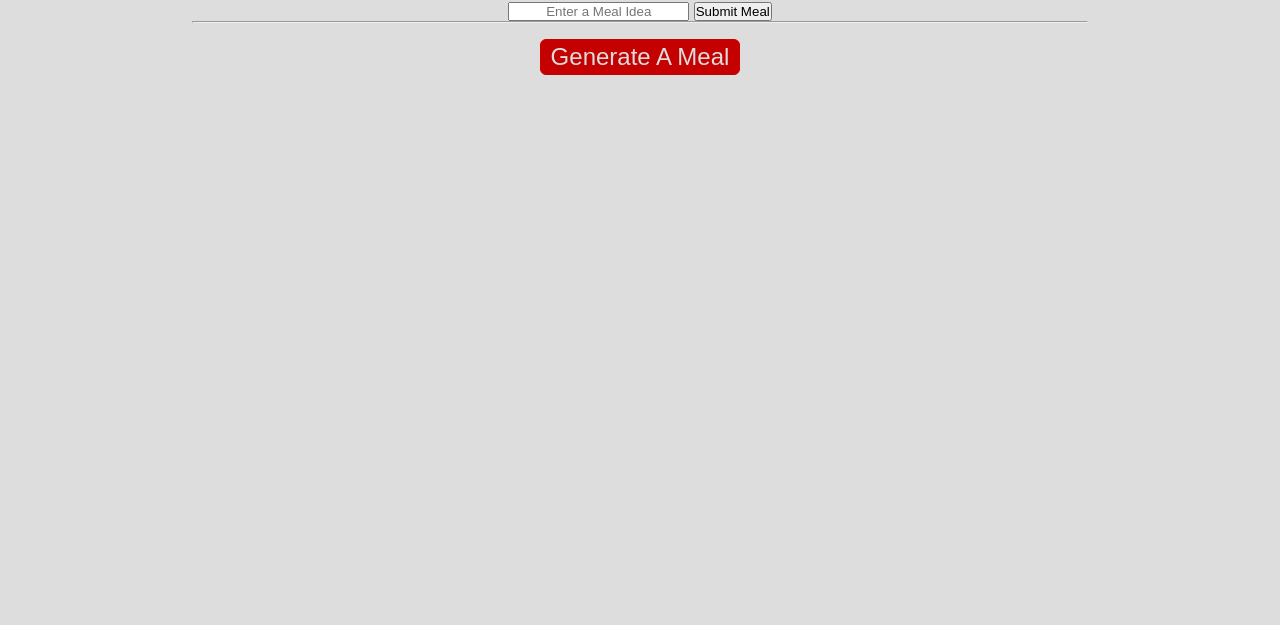
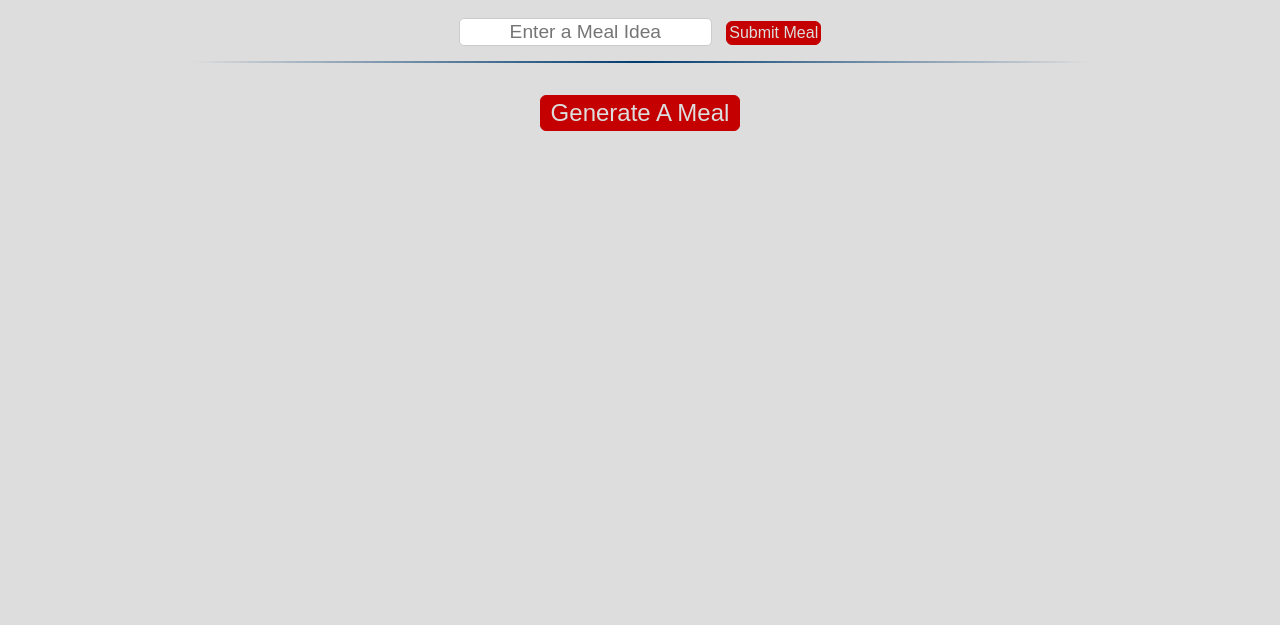
Before and after one commit to Austinmoore1492/Random-Meal-Generator, a plain HTML site: page index.html in a window 1280 px wide. Shown: the part 175-800 px from the top of the page. Drawn offline with Linux system fonts and the light colour scheme.

Commit message:
Update style.css

```diff
--- a/style.css
+++ b/style.css
@@ -29,6 +29,54 @@ h1 {
   margin-top: 3rem;
 }
 
+#mealIdea {
+  display: inline-block;
+  margin: auto;
+  padding: 2px;
+  font-size: 1.2rem;
+  border: 1px solid #ccc;
+  border-radius: 5px;
+  margin-top: 1rem;
+  margin-right: 10px;
+  margin-bottom: 15px;
+}
+
+#mealIdeaBtn {
+  display: inline-block;
+  background: #c40000;
+  color: #ddd;
+  cursor: pointer;
+  font-size: 1rem;
+  border: 1px solid #c40000;
+  border-radius: 6px;
+  padding: 2px;
+  transition: all 0.5s ease;
+}
+
+#mealIdeaBtn:hover {
+  border: none;
+  background: white;
+  box-shadow: 0 5px #969696;
+  color: black;
+  font-weight: bold;
+  letter-spacing: 3px;
+  transform: translateY(-3px);
+}
+
+#mealIdeaBtn:active {
+  background: black;
+  color: white;
+  box-shadow: 0 5px #969696;
+  transform: translateY(2px);
+  transition: all 0.1s ease;
+}
+
+/* HR styles from css tricks https://css-tricks.com/examples/hrs/ */
+hr {
+  border: 0;
+  height: 2px;
+  background-image: linear-gradient(to right, rgba(0, 0, 0, 0), #003b6f, rgba(0, 0, 0, 0)); }
+
 #current-meal {
   font-size: 2.5rem;
   font-weight: normal;
@@ -43,6 +91,7 @@ h1 {
 }
 
 #mealBtn {
+  display: block;
   background: #c40000;
   color: #ddd;
   cursor: pointer;
@@ -50,7 +99,8 @@ h1 {
   border: 1px solid #c40000;
   border-radius: 6px;
   padding: 3px 10px;
-  margin: 1rem;
+  margin: auto;
+  margin-top: 2rem;
   margin-bottom: 3rem;
   transition: all 0.5s ease;
 }
@@ -82,7 +132,7 @@ h1 {
   font-size: 2rem;
 }
 
-@media (max-width: 500px) {
+@media (max-width: 500px), (max-height: 500px) {
   header {
     padding: 10px;
     font-size: 1.2rem;
@@ -93,6 +143,18 @@ h1 {
     font-weight: normal;
     margin: 1rem;
     margin-top: 3rem;
+  }
+
+  #mealIdea {
+    display: block;
+    font-size: 1.3rem;
+    margin: auto;
+    margin-bottom: 1rem;
+  }
+
+  #mealIdeaBtn {
+    font-size: 1.2rem;
+    margin-bottom: 1rem;
   }
 
   #current-meal {
```
